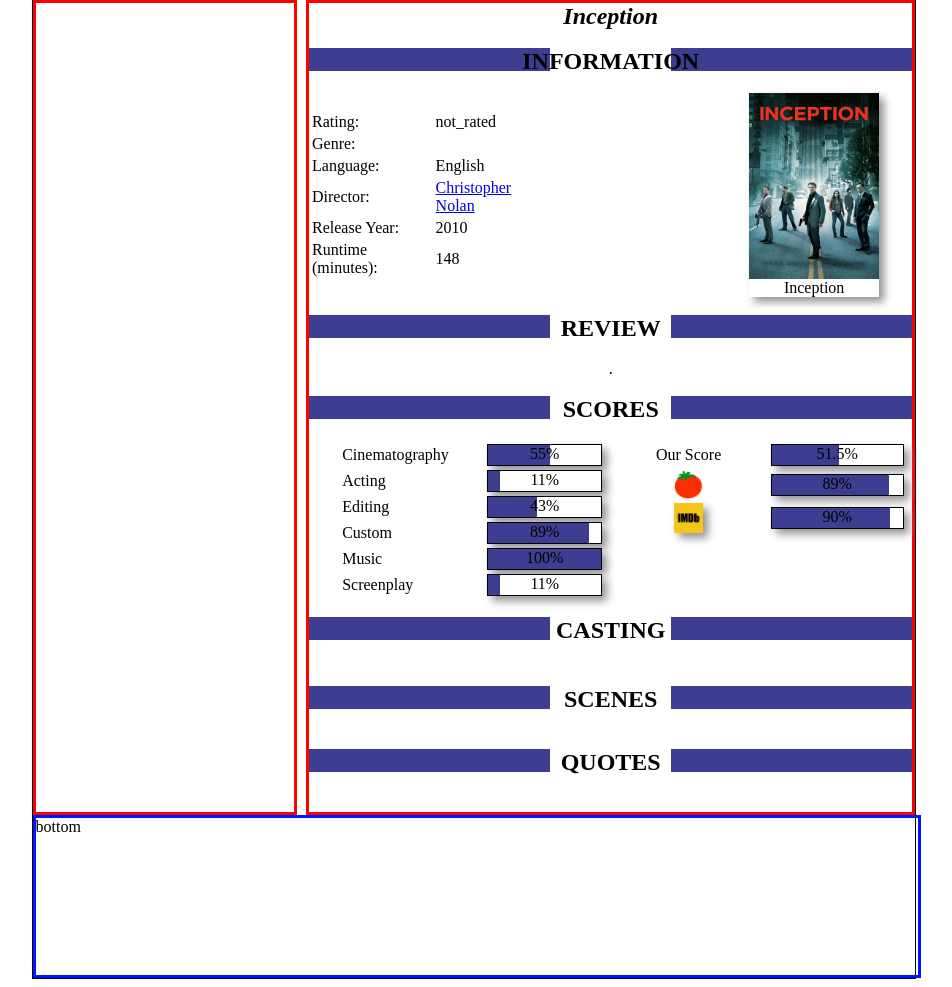
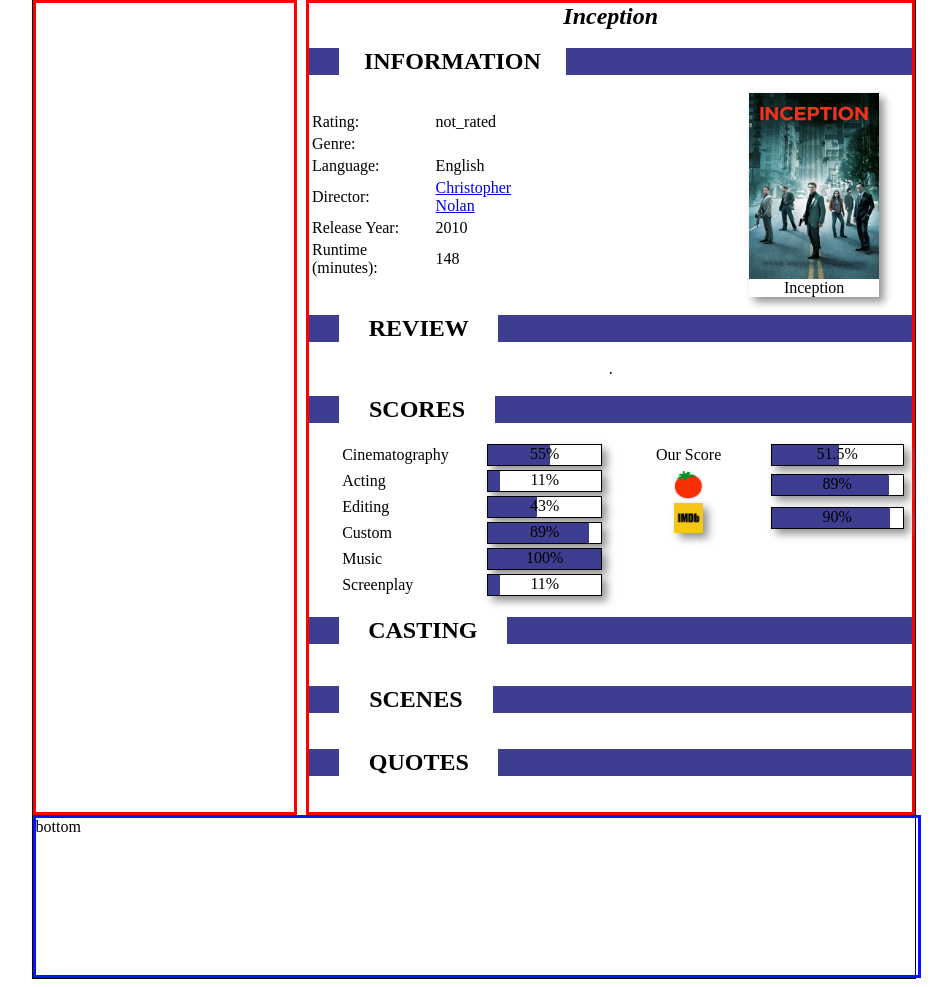
Before and after one commit to Sergio2405/Movies, a Django app: page /blog/movies/2/ in a window 1280 px wide. Shown: the part 172-1159 px from the top of the page, without its empty margins (166-1118 px from the left). Run offline with Django 3.2, Linux system fonts and the light colour scheme; data comes from the database, SQL or seed files in the repository; parts of the project's set-up code (start-up, migrations or seed data) failed here and were passed over.

Commit message:
separator now with divs

```diff
--- a/blog/static/blog/css/index.css
+++ b/blog/static/blog/css/index.css
@@ -44,13 +44,6 @@
     display: flex;
     justify-content: space-evenly;
     flex-direction: column;
-}
-
-#right_side div
-{
-    border: 1px solid blue;
-        width: auto;
-        height: auto;
 }
 
 #left_side
@@ -110,11 +103,16 @@
 /* SEPARATOR */
 .section_separator
 {
-    background:linear-gradient(to right, var(--page-color) 0% 40% , white 40% 60% , var(--page-color) 60% 100%);
-    height: 85%;
     text-align: center;
     font-size: 150%;
     font-weight: 900;
+    display:grid;
+    grid-template-columns: 5% repeat(8,auto);
+}
+
+.section_separator :not(div:nth-child(2))
+{
+    background-color: var(--page-color)
 }
 
 /* NAME */
--- a/blog/templates/blog/moviesdetail.html
+++ b/blog/templates/blog/moviesdetail.html
@@ -41,14 +41,18 @@
                     <br>
 
                     <div class = "section_separator">
-                        {{ genre }}
+                        <div></div>
+                        <div>{{ genre }}</div>
+                        <div></div><div></div><div></div><div></div><div></div><div></div><div></div>
                     </div>
                     <br>
 
                     <div class = "movies">
                         {% for movie in movies %}
                             <div class = "images" style = "width: 30%;height: auto;">
-                                <img src="{{ movie.image.url }}" style="width: 100%; height: auto">
+                                <a href = "{% url 'MoviesDetail' movie.id %}" target = "_blank">
+                                    <img src="{{ movie.image.url }}" style="width: 100%; height: auto">
+                                </a>
                                 <figcaption style = "text-align: center;"> {{ movie.name }} </figcaption>
                             </div>
                         {% endfor %}
@@ -65,7 +69,9 @@
             <br>
 
             <div class = "section_separator">
-                INFORMATION
+                <div></div>
+                <div>INFORMATION</div>
+                <div></div><div></div><div></div><div></div><div></div><div></div><div></div>
             </div>
             <br>
 
@@ -119,7 +125,9 @@
             <br>
 
             <div class = "section_separator">
-                REVIEW
+                <div></div>
+                <div>REVIEW</div>
+                <div></div><div></div><div></div><div></div><div></div><div></div><div></div>
             </div>
             <br>
 
@@ -129,7 +137,9 @@
             <br>
 
             <div class = "section_separator">
-                SCORES
+                <div></div>
+                <div>SCORES</div>
+                <div></div><div></div><div></div><div></div><div></div><div></div><div></div>
             </div>
             <br>
 
@@ -188,7 +198,9 @@
             <br>
 
             <div class = "section_separator">
-                CASTING
+                <div></div>
+                <div>CASTING</div>
+                <div></div><div></div><div></div><div></div><div></div><div></div><div></div>
             </div>
             <br>
 
@@ -209,7 +221,9 @@
             <br>
 
             <div class = "section_separator">
-                SCENES
+                <div></div>
+                <div>SCENES</div>
+                <div></div><div></div><div></div><div></div><div></div><div></div><div></div>
             </div>
             <br>
 
@@ -224,7 +238,9 @@
             <br>
 
             <div class = "section_separator">
-                QUOTES
+                <div></div>
+                <div>QUOTES</div>
+                <div></div><div></div><div></div><div></div><div></div><div></div><div></div>
             </div>
             <br>
 
```
